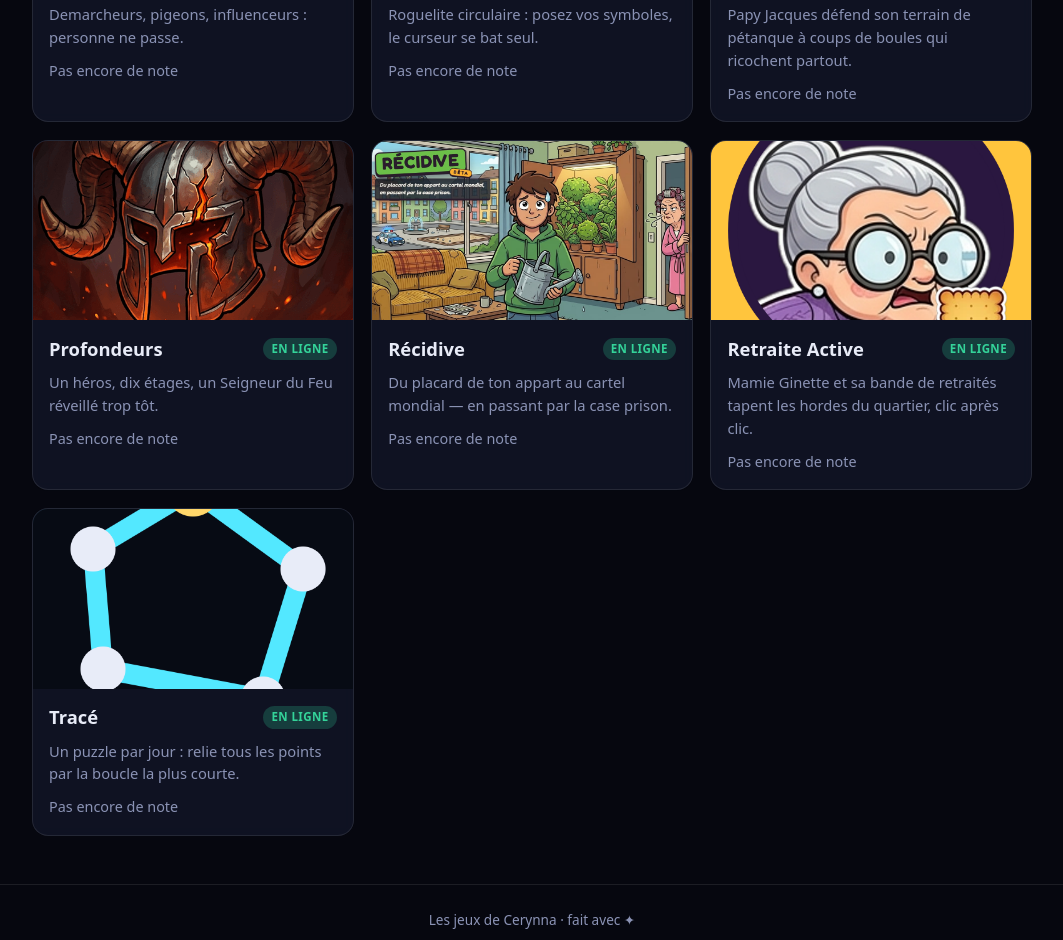
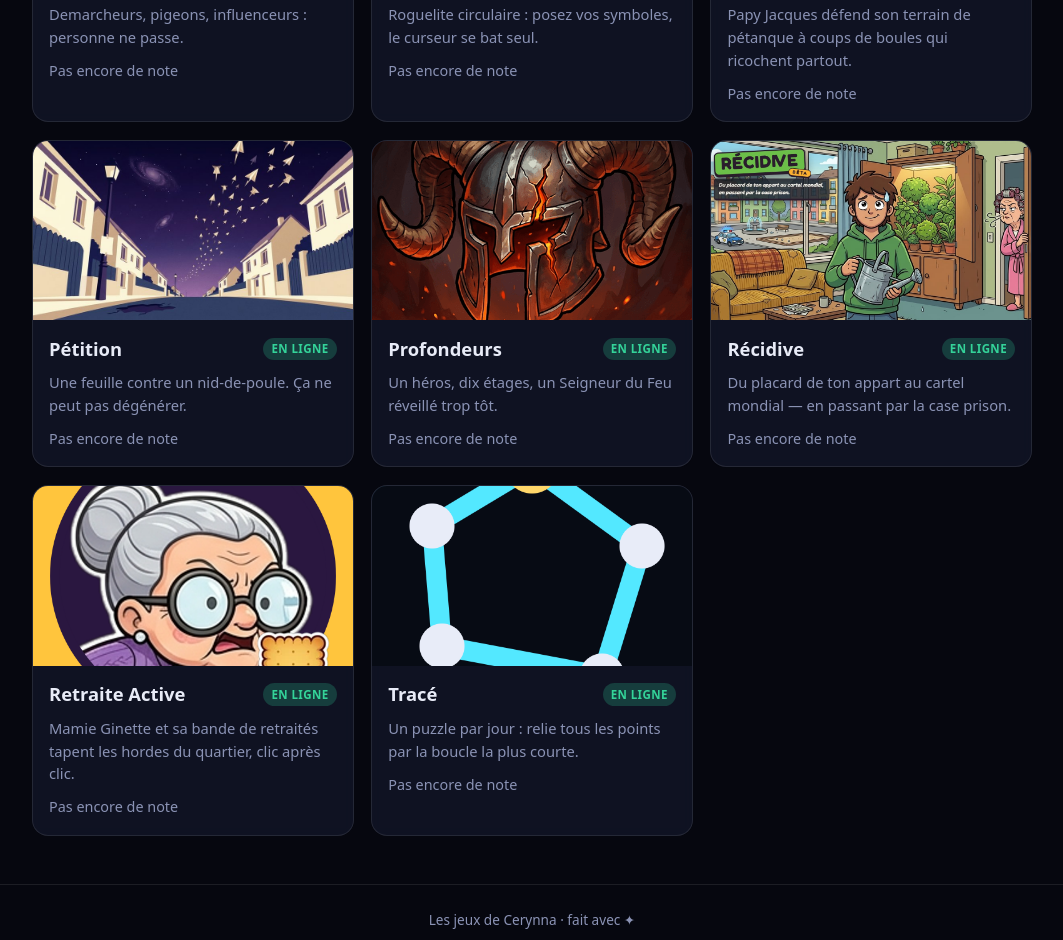
Before and after one commit to Cerynna/le-repaire, a website built with Vite: page index.html in a window 1280 px wide. Shown: the part 1594-2534 px from the top of the page, without its empty margins (108-1171 px from the left). Built offline with nearby package versions, Linux system fonts and the light colour scheme; some packages are replaced by stand-ins of ours; no server answers; the database is empty.

Commit message:
URL propre : le-repaire.web.app (site hosting dédié)
Nouveau site hosting 'le-repaire' dans le même projet → fini le -e3652. og:url renseigné. Inclut l'ajout de Pétition (entrée + règle + cover).

```diff
--- a/index.html
+++ b/index.html
@@ -9,9 +9,10 @@
     <link rel="icon" href="/favicon.svg" type="image/svg+xml" />
     <meta name="theme-color" content="#06070f" />
 
-    <!-- Open Graph / partage. og:url et og:image (carte 1200×630) à finaliser
-         une fois le domaine connu ; le favicon sert de repli. -->
+    <!-- Open Graph / partage. og:image (carte 1200×630) à finaliser ;
+         le favicon sert de repli. -->
     <meta property="og:type" content="website" />
+    <meta property="og:url" content="https://le-repaire.web.app" />
     <meta property="og:site_name" content="Le Repaire" />
     <meta property="og:title" content="Le Repaire — les jeux de Cerynna" />
     <meta property="og:description" content="Les petits jeux de Cerynna. Joue, note, commente — et signale les bugs." />
--- a/src/games.ts
+++ b/src/games.ts
@@ -150,6 +150,18 @@ export const games: Game[] = [
     status: "live",
   },
   {
+    id: "petition",
+    title: "Pétition",
+    tagline: "Une feuille contre un nid-de-poule. Ça ne peut pas dégénérer.",
+    description:
+      "Un incrémental qui commence par une pétition de quartier contre le trou de la rue des Lilas et finit par faire signer l'univers observable. On recrute des bénévoles, on achète de l'encre, on fonde un ministère, puis on lâche un essaim d'émissaires en papier plié sur les galaxies. Cinq échelles, cinq habillages, et le trou rebouché au dernier écran.",
+    url: "https://petition-jeu.web.app",
+    cover: "/covers/petition.jpg",
+    accent: "#8b6fd4",
+    tags: ["incrémental","clicker","absurde"],
+    status: "live",
+  },
+  {
     id: "profondeurs",
     title: "Profondeurs",
     tagline: "Un héros, dix étages, un Seigneur du Feu réveillé trop tôt.",
```
Also changed, not shown: firebase.json, public/covers/petition.jpg (added), 1 other file.
